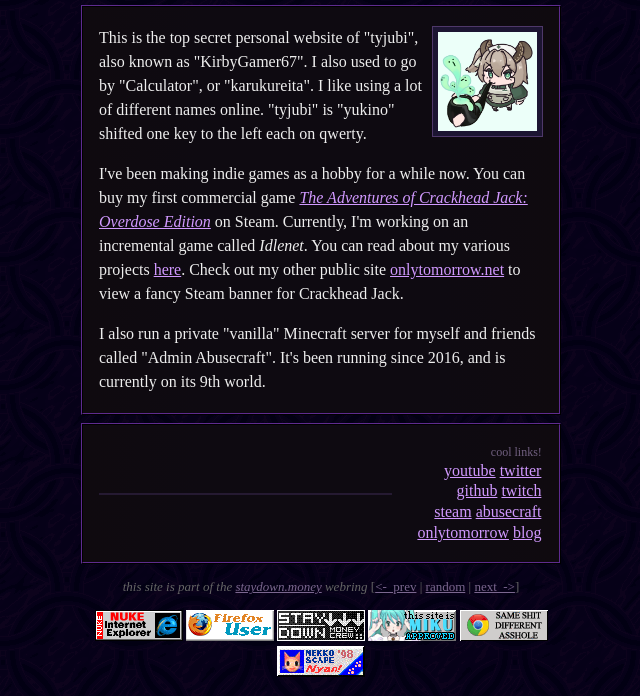
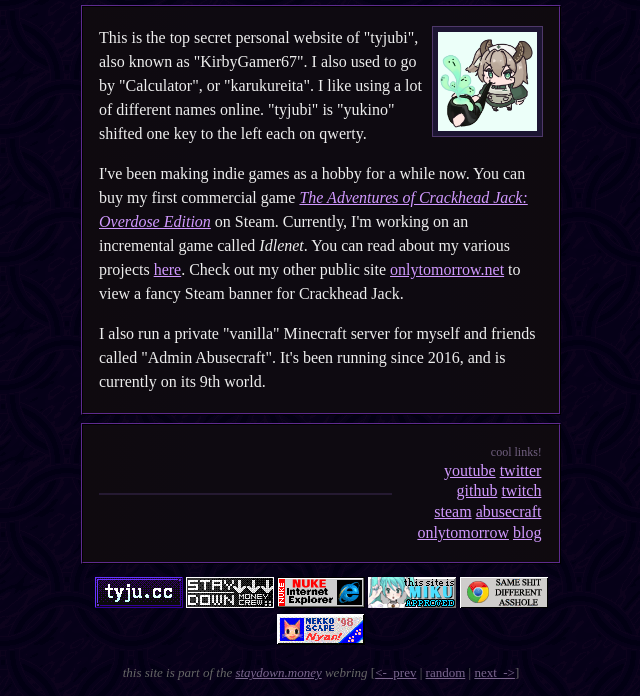
Before and after one commit to onlytomorrow/tyju.cc, an Astro site: page / in a window 1280 px wide. Shown: the part 116-812 px from the top of the page, without its empty margins (319-959 px from the left). Built offline with nearby package versions, Linux system fonts and the light colour scheme; Astro itself is replaced by a stand-in of ours; no server answers.

Commit message:
fix: change buttons

```diff
--- a/src/components/Webring.astro
+++ b/src/components/Webring.astro
@@ -1,15 +1,15 @@
 <center>
+<p id="buttons">
+    <img src="/assets/tyju-btn.png"></img>
+    <a href="https://staydown.money"><img src="/assets/staydown.png"></img></a>
+	<img src="/assets/ienuke.gif"></img>
+	<img src="/assets/miku.gif"></img>
+	<img src="/assets/chrome.gif"></img>
+    <img src="/assets/nya.gif"></img>
+</p>
 <p>
     <i>this site is part of the <a href='https://staydown.money/'>staydown.money</a> webring</i>
     [<a href='https://staydown.money/wr?prev=https://tyju.cc/'>&lt;-&nbsp; prev</a> | <a href='https://staydown.money/wr?random=https://tyju.cc/'>random</a> | <a href='https://staydown.money/wr?next=https://tyju.cc/'>next &nbsp;-&gt;</a>]
-</p>
-<p id="buttons">
-	<img src="/assets/ienuke.gif"></img>
-    <img src="/assets/ff.gif"></img>
-    <a href="https://staydown.money"><img src="/assets/staydown.png"></img></a>
-	<img src="/assets/miku.gif"></img>
-	<img src="/assets/chrome.gif"></img>
-    <img src="/assets/nya.gif"></img>
 </p>
 </center>
 
```
Also changed, not shown: public/assets/tyju-btn.png (added).
